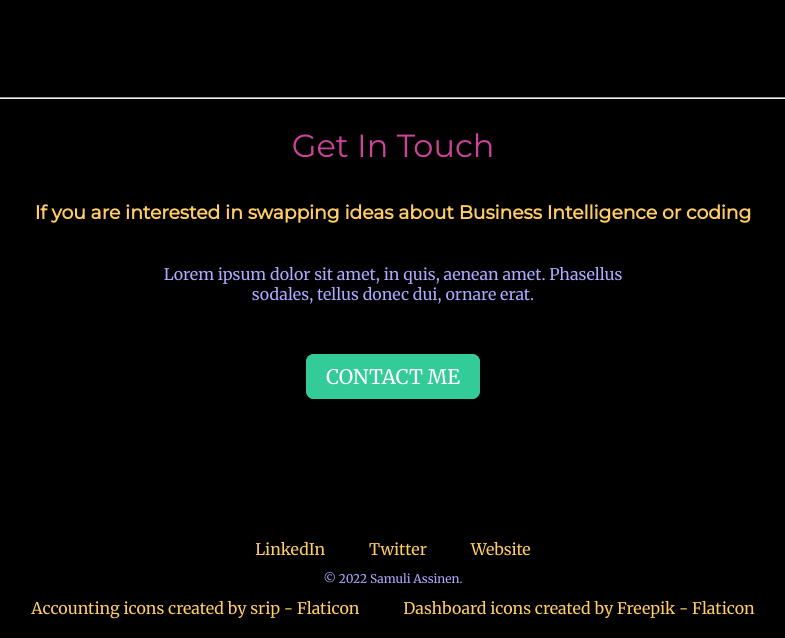
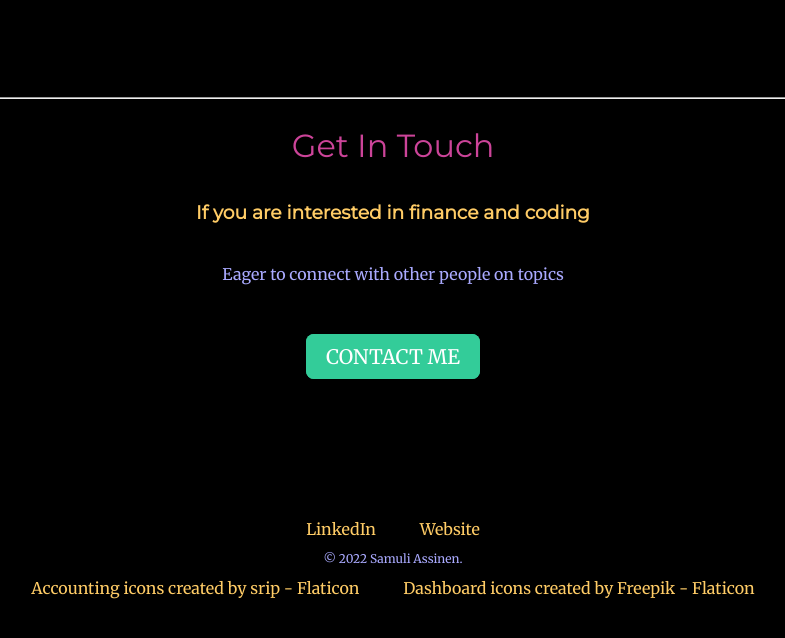
Before and after one commit to Epikurean86/personal_site, a plain HTML site: page index.html in a window 1280 px wide. Shown: the part 1797-2435 px from the top of the page, without its empty margins (247-1032 px from the left). Drawn offline with Linux system fonts and the light colour scheme.

Commit message:
Update index.html

```diff
--- a/index.html
+++ b/index.html
@@ -48,8 +48,8 @@
           <hr>
           <div class="contact-me">
             <h2>Get In Touch</h2>
-            <h3>If you are interested in swapping ideas about Business Intelligence or coding </h3>
-            <p class="contact_message">Lorem ipsum dolor sit amet, in quis, aenean amet. Phasellus sodales, tellus donec dui, ornare erat.</p>
+            <h3>If you are interested in finance and coding </h3>
+            <p class="contact_message">Eager to connect with other people on topics</p>
             <a class="btn" href="mailto:sassinen86@gmail.com">CONTACT ME</a>
           </div>
 
@@ -57,7 +57,6 @@
 
         <div class="bottom-container">
           <a class="footer-link" href="https://www.linkedin.com/in/samuli-assinen-baa4b61b/">LinkedIn</a>
-          <a class="footer-link" href="https://twitter.com/">Twitter</a>
           <a class="footer-link" href="https://www.appbrewery.co/">Website</a>
           <p class="copyright">© 2022 Samuli Assinen.</p>
           <a href="https://www.flaticon.com/free-icons/accounting" title="accounting icons">Accounting icons created by srip - Flaticon</a>
```
